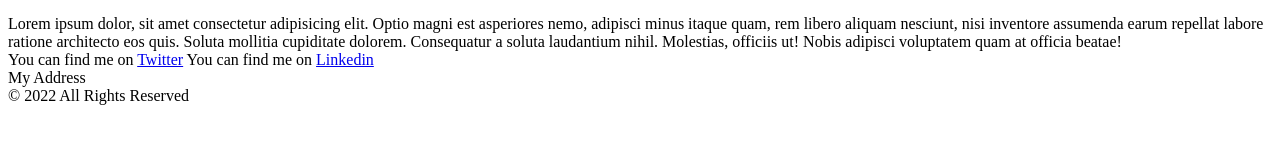
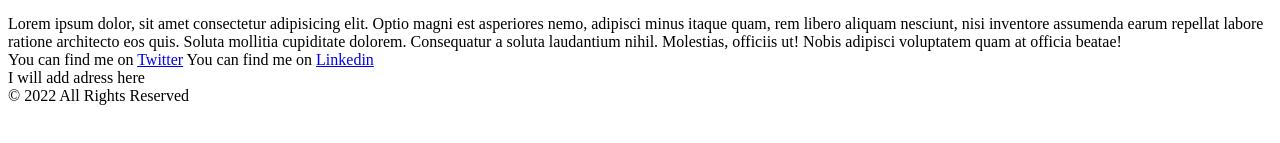
Before and after one commit to ram-primathon/git-class, a plain HTML site: page Index.html in a window 1280 px wide. Shown: the part 153-296 px from the top of the page. Drawn offline with Linux system fonts and the light colour scheme.

Commit message:
Change address in Index.html

```diff
--- a/Index.html
+++ b/Index.html
@@ -35,7 +35,7 @@
         <a href="#">Twitter</a> You can find me on
         <a href="#">Linkedin</a>
       </section>
-      <aside class="address">My Address</aside>
+      <aside class="address">I will add adress here</aside>
     </main>
     <footer>© 2022 All Rights Reserved</footer>
   </body>
```
